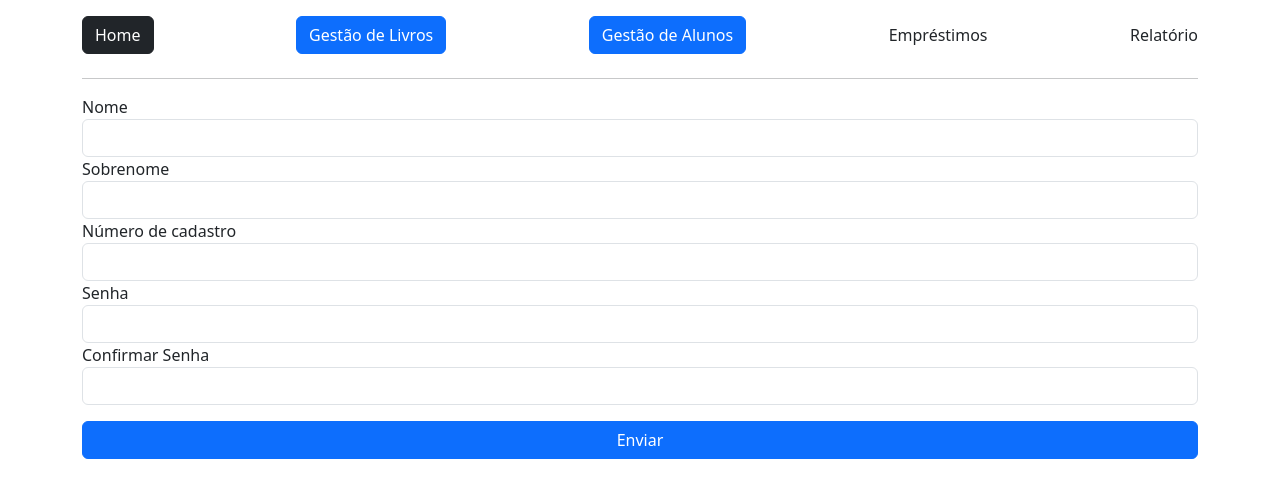
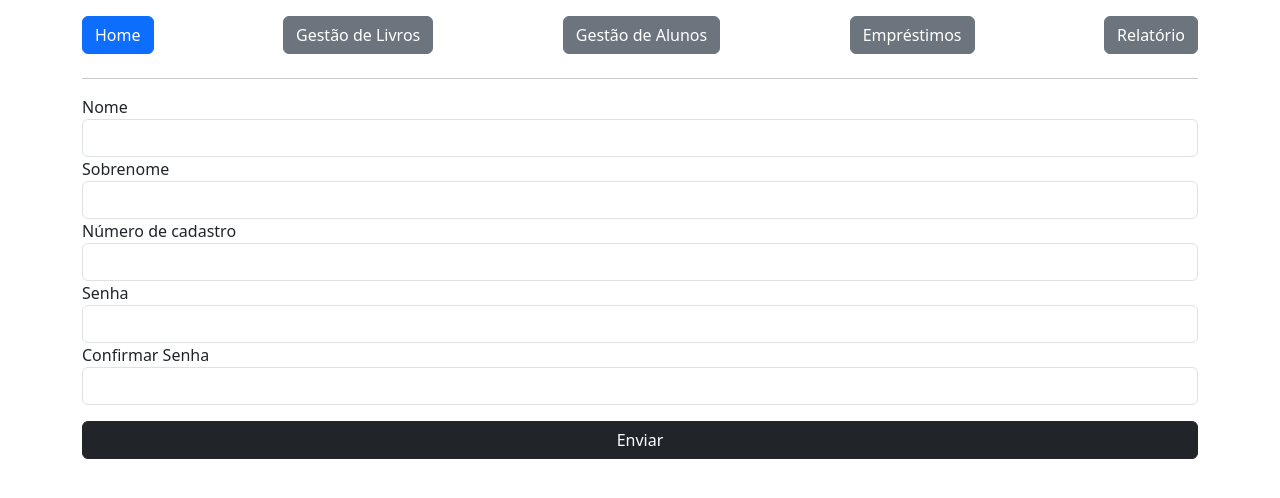
Before and after one commit to Iago-adams/BibliotecaFlask, a Flask app: page /cadastrar in a window 1280 px wide. Shown: the top 498 px of the page. Run offline with Flask 3, Linux system fonts and the light colour scheme.

Commit message:
mmudança no front

```diff
--- a/app/templates/alunos.html
+++ b/app/templates/alunos.html
@@ -16,7 +16,7 @@
 
     <div class="d-flex justify-content-between align-items-center mb-3">
         <h1>Gestão de Alunos</h1>
-        <a href="{{ url_for('cadastrar_aluno') }}" class="btn btn-primary">Adicionar Novo Aluno</a>
+        <a href="{{ url_for('cadastrar_aluno') }}" class="btn btn-dark">Adicionar Novo Aluno</a>
     </div>
 
     <!-- Barra de Busca -->
--- a/app/templates/cadastrar.html
+++ b/app/templates/cadastrar.html
@@ -19,7 +19,7 @@
         {{form.confirmacao.label()}}
         {{form.confirmacao(class="form-control")}}
 
-        {{form.btnSubmit(class="btn btn-primary col-12 mt-3")}}
+        {{form.btnSubmit(class="btn btn-dark col-12 mt-3")}}
         </form>
     </div>
 {% endblock %}
--- a/app/templates/emprestimos.html
+++ b/app/templates/emprestimos.html
@@ -16,7 +16,7 @@
 
     <div class="d-flex justify-content-between align-items-center mb-3">
         <h1>Empréstimos Ativos</h1>
-        <a href="{{ url_for('novo_emprestimo') }}" class="btn btn-primary">Registrar Novo Empréstimo</a>
+        <a href="{{ url_for('novo_emprestimo') }}" class="btn btn-dark">Registrar Novo Empréstimo</a>
     </div>
 
     <div class="table-responsive">
--- a/app/templates/index.html
+++ b/app/templates/index.html
@@ -3,7 +3,7 @@
     <div>
         {% if current_user.is_authenticated  %}
         <h2>Bem-vindo, {{ current_user.nome }}!</h2>
-        <span class="btn btn-primary">{{current_user.nome}} {{current_user.nome}}</span>
+        <span class="btn btn-dark">{{current_user.nome}} {{current_user.nome}}</span>
         <a href="{{url_for('logout')}}" class="btn btn-danger">Sair</a>
         {% else %}
         <form action="" method="post" class="row">
--- a/app/templates/livros.html
+++ b/app/templates/livros.html
@@ -16,7 +16,7 @@
 
     <div class="d-flex justify-content-between align-items-center mb-3">
         <h1>Gestão de Livros</h1>
-        <a href="{{ url_for('cadastrar_livro') }}" class="btn btn-primary">Adicionar Novo Livro</a>
+        <a href="{{ url_for('cadastrar_livro') }}" class="btn btn-dark">Adicionar Novo Livro</a>
     </div>
 
     <div class="mb-4">
--- a/app/templates/nav.html
+++ b/app/templates/nav.html
@@ -1,7 +1,7 @@
 <nav class="navbar">
-    <a href="{{url_for('homepage')}}" class="btn btn-dark">Home</a>
-    <a href="{{url_for('listar_livros')}}" class="btn btn-primary">Gestão de Livros</a>
-    <a href="{{url_for('listar_alunos')}}" class="btn btn-primary">Gestão de Alunos</a>
-    <a class="nav-link" href="{{ url_for('listar_emprestimos') }}">Empréstimos</a>
-    <a class="nav-link" href="{{ url_for('ver_livros') }}">Relatório</a>
+    <a href="{{url_for('homepage')}}" class="btn btn-primary">Home</a>
+    <a href="{{url_for('listar_livros')}}" class="btn btn-secondary">Gestão de Livros</a>
+    <a href="{{url_for('listar_alunos')}}" class="btn btn-secondary">Gestão de Alunos</a>
+    <a href="{{ url_for('listar_emprestimos') }}" class="btn btn-secondary">Empréstimos</a>
+    <a href="{{ url_for('ver_livros') }}" class="btn btn-secondary">Relatório</a>
 </nav>
```
Also changed, not shown: app/view.py (+3 -4 lines), instance/database.db.
